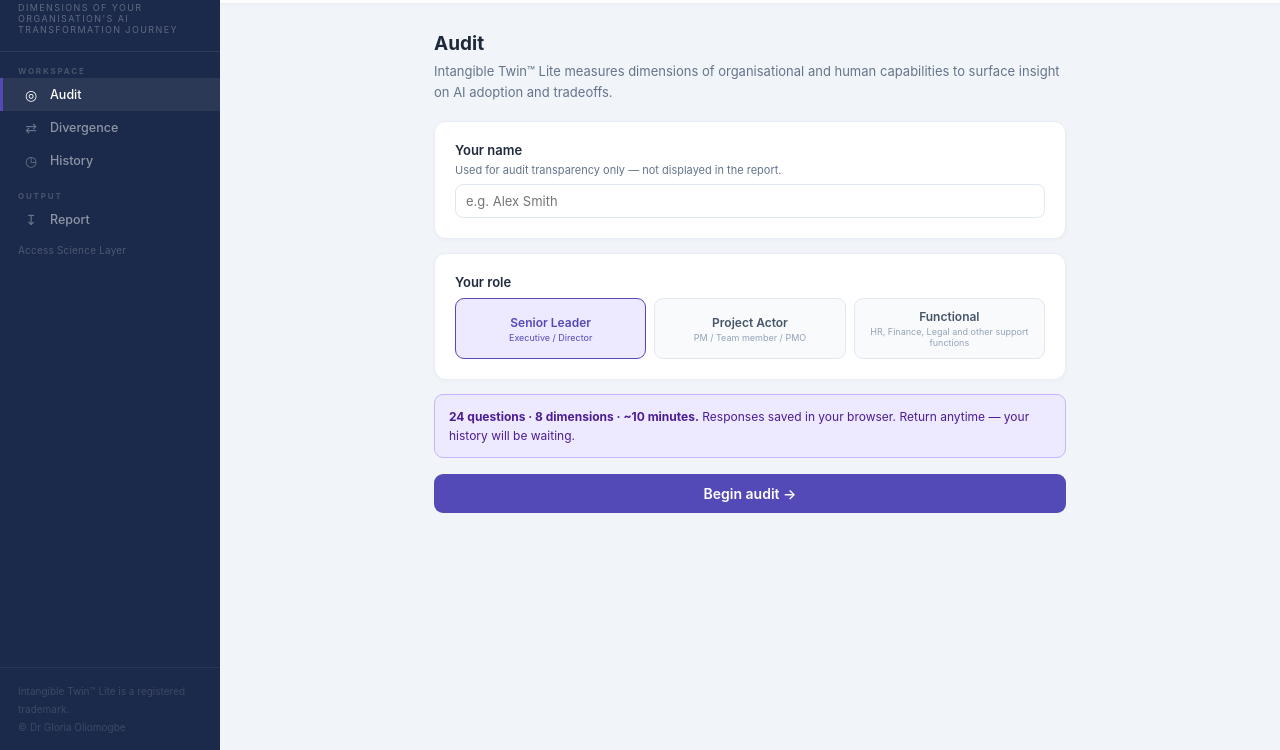
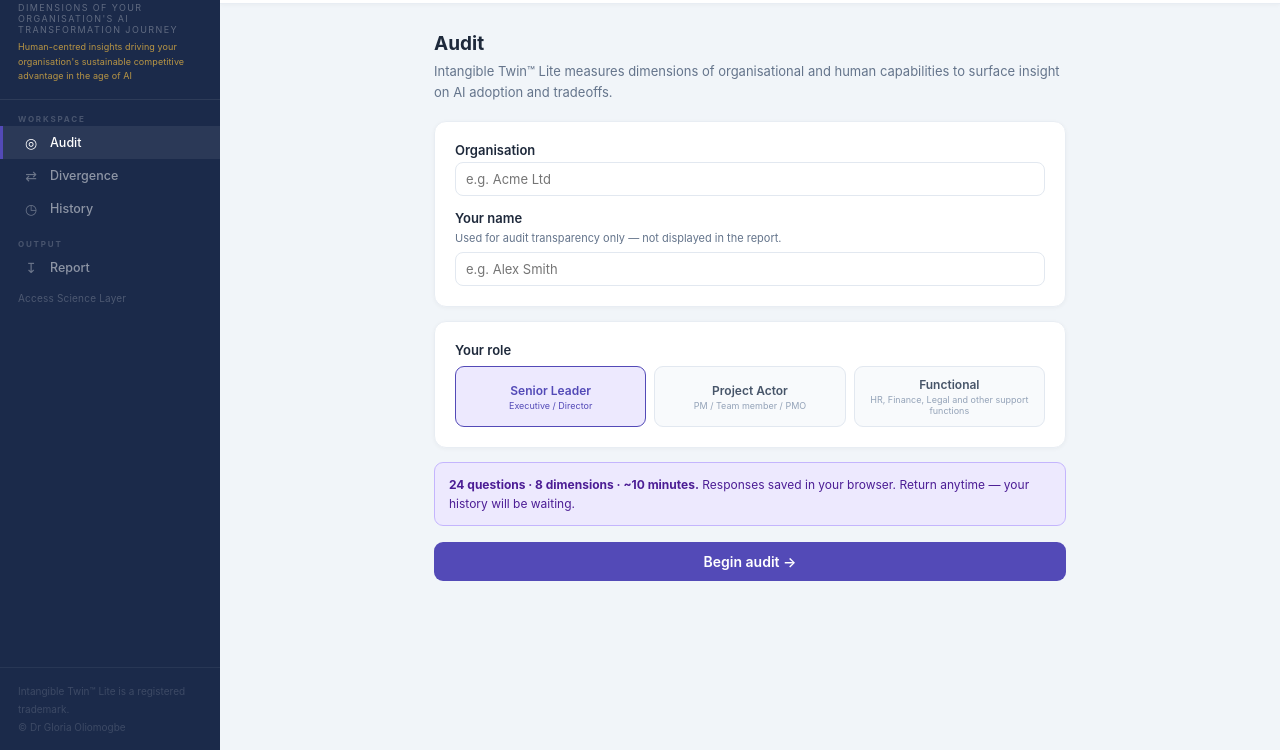
Before and after one commit to gloriaO26/intangible-twin, a plain HTML site: page index.html in a window 1280 px wide. Shown: the part 50-800 px from the top of the page. Drawn offline with nearby package versions, Linux system fonts and the light colour scheme.

Commit message:
Add files via upload

```diff
--- a/index.html
+++ b/index.html
@@ -151,6 +151,7 @@
   <div class="sb-brand">
     <h1>Intangible Twin™ Lite</h1>
     <p>Surfacing the intangible dimensions of your organisation's AI transformation journey</p>
+    <p style="font-size:9px;color:#D4A843;margin-top:5px;line-height:1.6;opacity:.85;text-transform:none;letter-spacing:.01em">Human-centred insights driving your organisation's sustainable competitive advantage in the age of AI</p>
   </div>
   <div class="sb-grp">Workspace</div>
   <div class="sb-item on" id="nav-audit" style="--sc:#534AB7" onclick="navTo('audit')"><span class="sb-icon">◎</span>Audit</div>
@@ -186,6 +187,8 @@
       <h2>Audit</h2>
       <p class="sub">Intangible Twin™ Lite measures dimensions of organisational and human capabilities to surface insight on AI adoption and tradeoffs.</p>
       <div class="card">
+        <label class="fl">Organisation</label>
+        <input type="text" id="aud-org-input" placeholder="e.g. Acme Ltd" autocomplete="off" style="margin-bottom:14px" oninput="document.getElementById('hdr-org').value=this.value;onOrgChange()">
         <label class="fl">Your name</label>
         <p class="fs">Used for audit transparency only — not displayed in the report.</p>
         <input type="text" id="aud-name" placeholder="e.g. Alex Smith" autocomplete="off">
@@ -207,6 +210,7 @@
   <!-- Questions -->
   <div id="aud-quest" style="display:none">
     <div class="aud-banner" id="aud-banner" style="background:#534AB7;color:#e0e7ff"></div>
+    <div id="aud-org-disp" style="display:none;font-size:11px;font-weight:600;color:#1B2A4A;background:#e0e7ff;padding:4px 16px;text-align:center;letter-spacing:.02em"></div>
     <div class="pb"><div class="pf" id="aud-prog" style="width:0%;background:#534AB7"></div></div>
     <div class="ddots" id="aud-dots"></div>
     <div class="aud-body" id="aud-body"></div>
@@ -560,7 +564,7 @@
   });
 }
 
-function onOrgChange(){checkHistory();checkDivBadge();}
+function onOrgChange(){var ai=document.getElementById('aud-org-input');if(ai)ai.value=document.getElementById('hdr-org').value;checkHistory();checkDivBadge();}
 
 function checkDivBadge(){
   var h=getHistory();
@@ -590,6 +594,7 @@
   ['r1','r2','r3','r4','r5'].forEach(function(id){var el=document.getElementById(id);if(el)el.value='';});
   var roleLabel=ROLE_LABELS[audRole]||audRole;
   document.getElementById('aud-banner').textContent=org+' — '+roleLabel;
+  var od=document.getElementById('aud-org-disp');if(od){od.textContent=org;od.style.display='block';}
   audShow('aud-quest');
   renderDim();
 }
```
